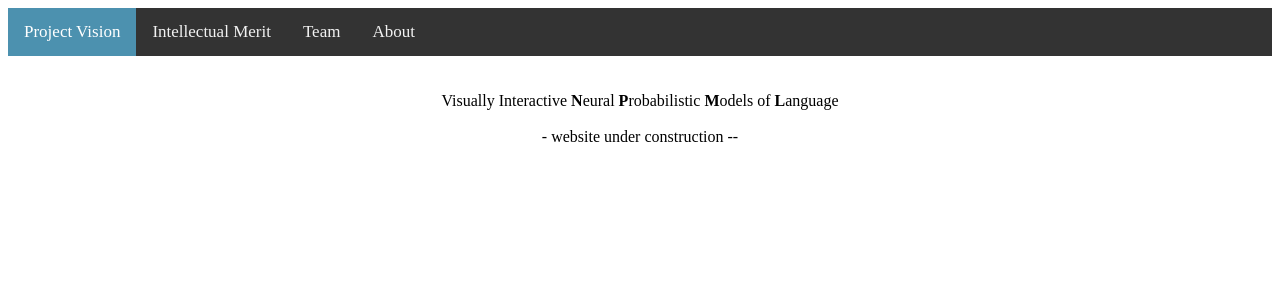
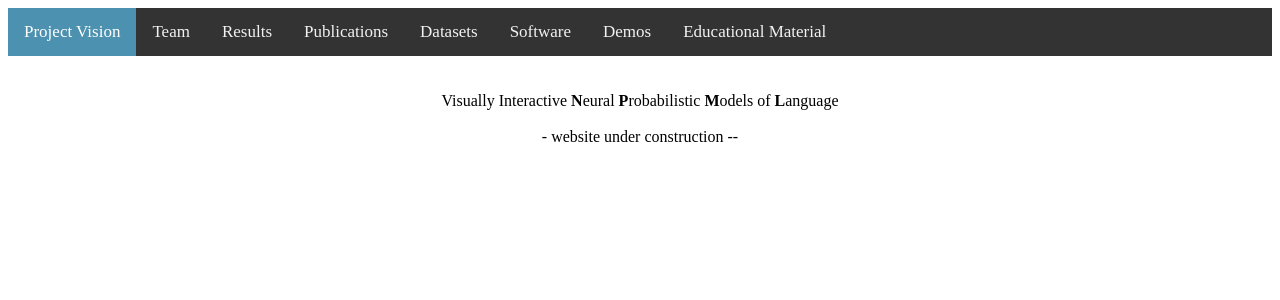
Before and after one commit to npml/npml, a Jekyll site: the page index.html, which Jekyll copies as it is, in a window 1280 px wide. Shown: the top 300 px of the page. Built offline with Jekyll 4.4.1, drawn with Linux system fonts in a browser that asks for light colours.

Commit message:
Update index.html

```diff
--- a/index.html
+++ b/index.html
@@ -36,9 +36,13 @@
   <body>
   <div class="topnav">
     <a class="active" href="#vision">Project Vision</a>
-    <a href="#merit"> Intellectual Merit</a>
     <a href="#team">Team</a>
-    <a href="#about">About</a>
+    <a href="#results">Results</a>
+    <a href="#publications">Publications</a>
+    <a href="#publications">Datasets</a>
+    <a href="#about">Software</a>
+    <a href="#about">Demos</a>
+    <a href="#about">Educational Material</a>
   </div>
 
   <br/><br/>
```
